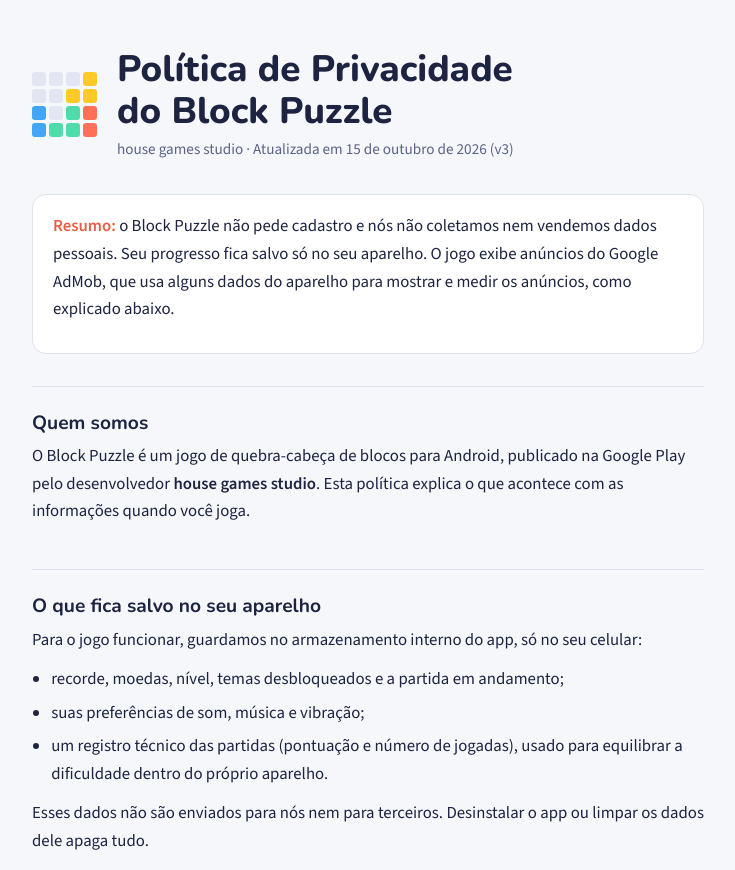
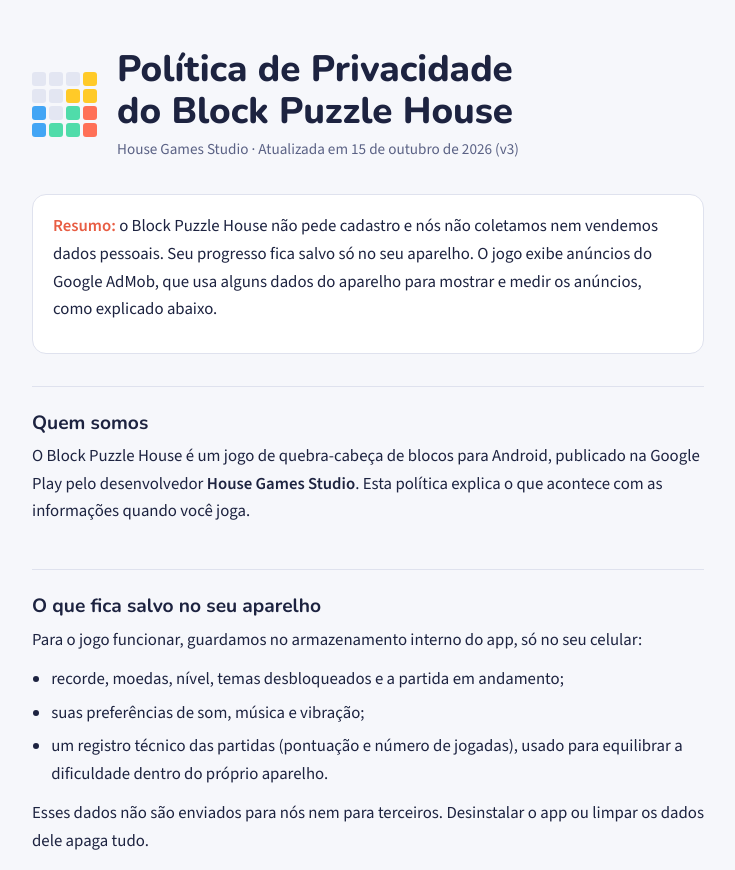
Before and after one commit to Luiznunes13/luiznunes13.github.io, a plain HTML site: page block-puzzle/privacidade.html in a window 1280 px wide. Shown: the top 870 px of the page, without its empty margins (272-1007 px from the left). Drawn offline with nearby package versions, Linux system fonts and the light colour scheme.

Commit message:
House Games Studio com maiúsculas

```diff
--- a/app-ads.txt
+++ b/app-ads.txt
@@ -1,4 +1,4 @@
-# app-ads.txt — house games studio
+# app-ads.txt — House Games Studio
 # Publicar na RAIZ do site informado como "Site" na ficha da Play Store
 # (ex.: https://SEU-SITE/app-ads.txt). Um arquivo vale para todos os jogos.
 #
--- a/block-puzzle/privacidade.html
+++ b/block-puzzle/privacidade.html
@@ -3,7 +3,7 @@
 <head>
 <meta charset="utf-8">
 <meta name="viewport" content="width=device-width, initial-scale=1">
-<title>Privacidade do Block Puzzle</title>
+<title>Privacidade do Block Puzzle House</title>
 <link rel="preconnect" href="https://fonts.googleapis.com">
 <link rel="stylesheet" href="https://fonts.googleapis.com/css2?family=Nunito:wght@700;800&family=Source+Sans+3:wght@400;600&display=swap">
 <style>
@@ -64,18 +64,18 @@
       <i class="b"></i><i class="g"></i><i class="g"></i><i class="r"></i>
     </div>
     <div>
-      <h1>Política de Privacidade do Block Puzzle</h1>
-      <p class="meta">house games studio · Atualizada em 15 de outubro de 2026 (v3)</p>
+      <h1>Política de Privacidade do Block Puzzle House</h1>
+      <p class="meta">House Games Studio · Atualizada em 15 de outubro de 2026 (v3)</p>
     </div>
   </header>
 
   <div class="summary">
-    <p><strong>Resumo:</strong> o Block Puzzle não pede cadastro e nós não coletamos nem vendemos dados pessoais. Seu progresso fica salvo só no seu aparelho. O jogo exibe anúncios do Google AdMob, que usa alguns dados do aparelho para mostrar e medir os anúncios, como explicado abaixo.</p>
+    <p><strong>Resumo:</strong> o Block Puzzle House não pede cadastro e nós não coletamos nem vendemos dados pessoais. Seu progresso fica salvo só no seu aparelho. O jogo exibe anúncios do Google AdMob, que usa alguns dados do aparelho para mostrar e medir os anúncios, como explicado abaixo.</p>
   </div>
 
   <section>
     <h2>Quem somos</h2>
-    <p>O Block Puzzle é um jogo de quebra-cabeça de blocos para Android, publicado na Google Play pelo desenvolvedor <strong>house games studio</strong>. Esta política explica o que acontece com as informações quando você joga.</p>
+    <p>O Block Puzzle House é um jogo de quebra-cabeça de blocos para Android, publicado na Google Play pelo desenvolvedor <strong>House Games Studio</strong>. Esta política explica o que acontece com as informações quando você joga.</p>
   </section>
 
   <section>
```
Also changed, not shown: index.html (+2 -2 lines).
